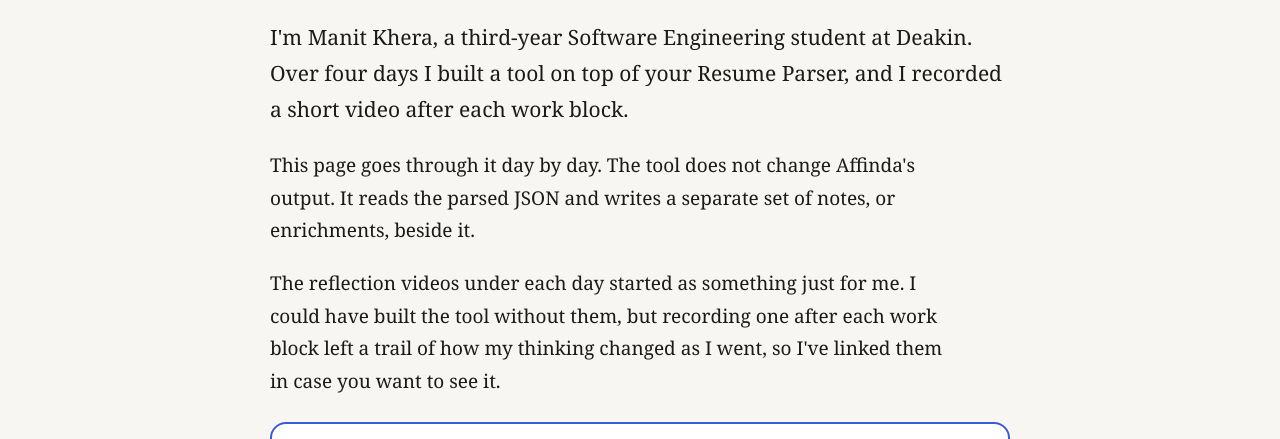
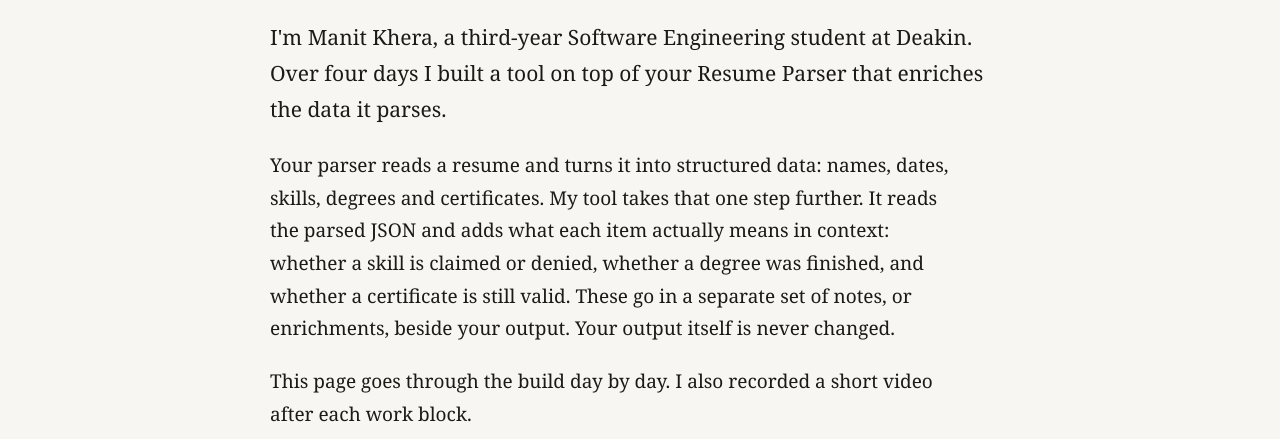
Before and after one commit to uiqvb/affinda-resume-enricher-process, a plain HTML site: page docs/index.html in a window 1280 px wide. Shown: the part 283-722 px from the top of the page. Drawn offline with Linux system fonts and the light colour scheme.

Commit message:
Story deck: opening explains what the parser does and how the enricher goes one step further
Co-Authored-By: Claude Opus 5.5 <noreply@anthropic.com>

```diff
--- a/docs/index.html
+++ b/docs/index.html
@@ -235,9 +235,13 @@
     <p class="tag">What I made, and how I got there.</p>
     <div class="prose">
       <p class="lead">I'm Manit Khera, a third-year Software Engineering student at Deakin. Over four days I
-        built a tool on top of your Resume Parser, and I recorded a short video after each work block.</p>
-      <p>This page goes through it day by day. The tool does not change Affinda's output. It reads the
-        parsed JSON and writes a separate set of notes, or enrichments, beside it.</p>
+        built a tool on top of your Resume Parser that enriches the data it parses.</p>
+      <p>Your parser reads a resume and turns it into structured data: names, dates, skills, degrees and
+        certificates. My tool takes that one step further. It reads the parsed JSON and adds what each item
+        actually means in context: whether a skill is claimed or denied, whether a degree was finished, and
+        whether a certificate is still valid. These go in a separate set of notes, or enrichments, beside your
+        output. Your output itself is never changed.</p>
+      <p>This page goes through the build day by day. I also recorded a short video after each work block.</p>
       <p>The reflection videos under each day started as something just for me. I could have built the tool
         without them, but recording one after each work block left a trail of how my thinking changed as I
         went, so I've linked them in case you want to see it.</p>
```
